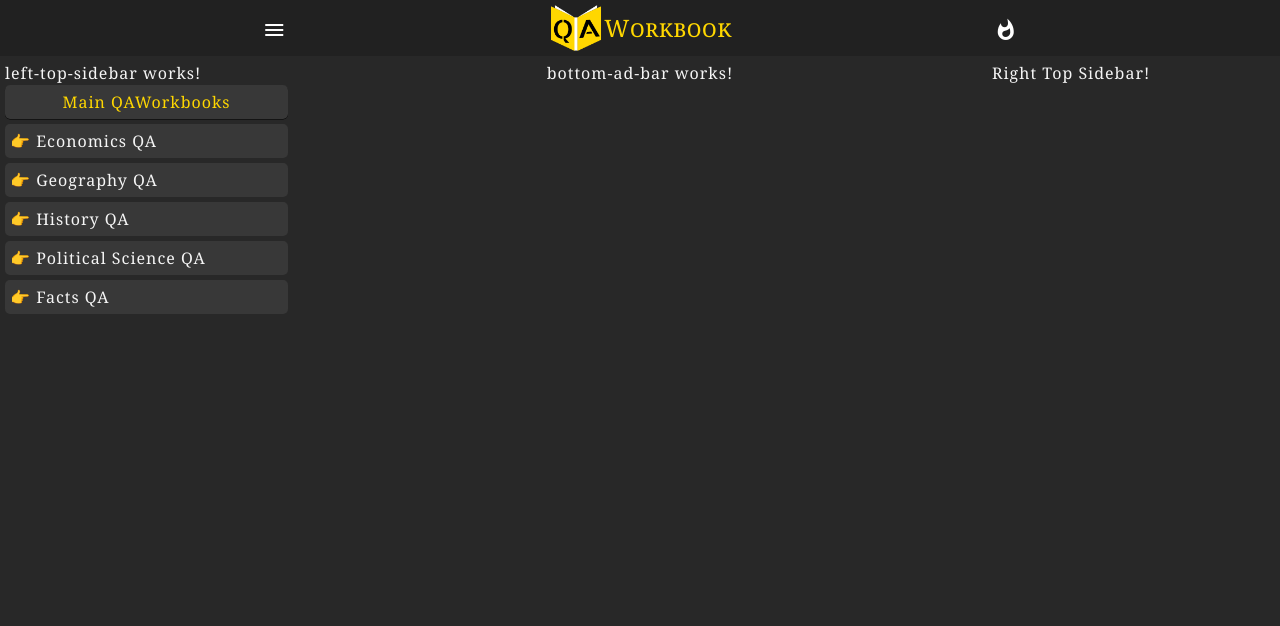
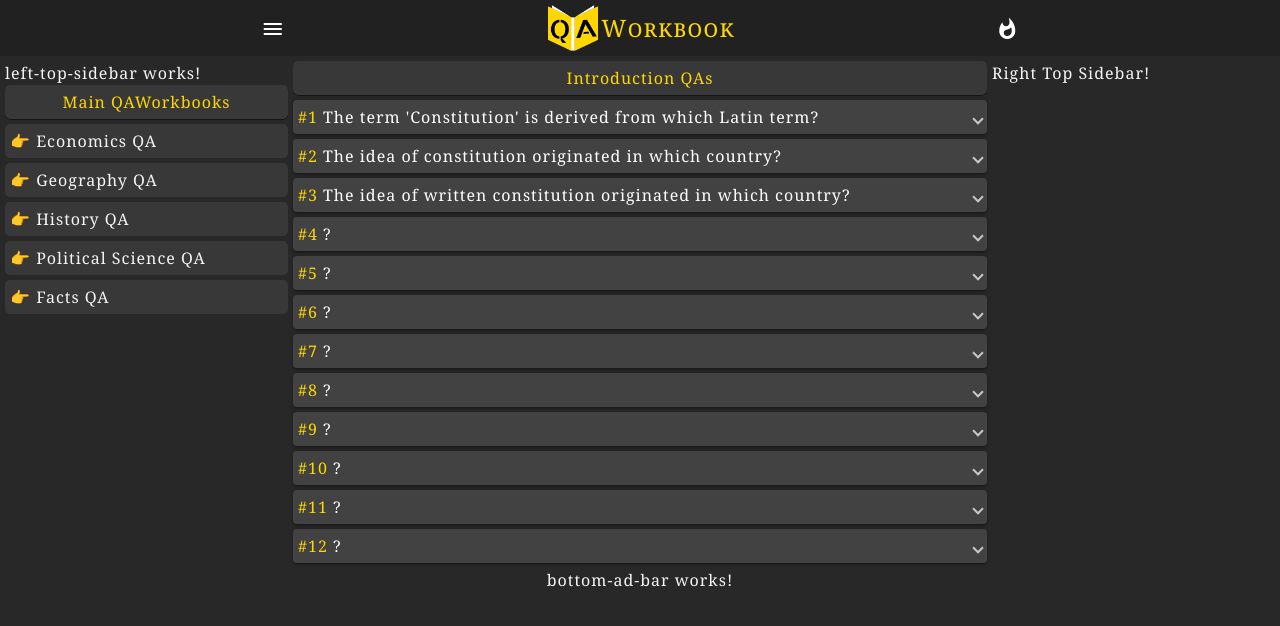
Before and after one commit to JibinJF/QAWorkbook, an Angular app: page /PoliticalScienceQA/IndianPolityQA/IndianConstitutionQA/IntroductionQA in a window 1280 px wide. Before the commit this address led to /. Shown: the top 626 px of the page. Built offline with nearby package versions, Linux system fonts and the light colour scheme.

Commit message:
Adding Constitution IntroductionQA

```diff
--- a/src/app/StructuralComponents/main-nav-menu/main-nav-menu.component.html
+++ b/src/app/StructuralComponents/main-nav-menu/main-nav-menu.component.html
@@ -78,6 +78,7 @@
 </mat-menu>
 
 <mat-menu #indianConstitutionQA="matMenu">
+    <button mat-menu-item routerLink="PoliticalScienceQA/IndianPolityQA/IndianConstitutionQA/IntroductionQA">Introduction QA</button>
     <button mat-menu-item routerLink="PoliticalScienceQA/IndianPolityQA/IndianConstitutionQA/FundamentalRightsQA">Fundamental Rights QA</button>
     <button mat-menu-item routerLink="PoliticalScienceQA/IndianPolityQA/IndianConstitutionQA/DPSPQA">DPSP QA</button>
 </mat-menu>
--- a/src/app/app-routing.module.ts
+++ b/src/app/app-routing.module.ts
@@ -53,6 +53,7 @@ import { SatavahanasQAComponent } from './general-awareness-qa/history-qa/ancien
 import { DawnOfHistoryInSouthIndia } from './general-awareness-qa/history-qa/ancient-indian-history-qa/dawn-of-history-in-south-india-qa/dawn-of-history-in-south-india-qa.component';
 import { PostMauryaCraftsTradeAndTownsQAComponent } from './general-awareness-qa/history-qa/ancient-indian-history-qa/post-maurya-crafts-trade-and-towns-qa/post-maurya-crafts-trade-and-towns-qa.component';
 import { GuptaAgeQAComponent } from './general-awareness-qa/history-qa/ancient-indian-history-qa/gupta-age-qa/gupta-age-qa.component';
+import { IntroductionQAComponent } from './general-awareness-qa/political-science-qa/indian-polity-qa/indian-constitution-qa/introduction-qa/introduction-qa.component';
 
 const routes: Routes = [
   { path: '', component: HomeComponent },
@@ -89,6 +90,7 @@ const routes: Routes = [
   { path: 'PoliticalScienceQA/IndianPolityQA', component: IndianPolityQAComponent },
   { path: 'PoliticalScienceQA/IndianPolityQA/IndianConstitutionQA', component: IndianConstitutionQAComponent },
   { path: 'PoliticalScienceQA/IndianPolityQA/IndianConstitutionQA/FundamentalRightsQA', component: FundamentalRightsQAComponent },
+  { path: 'PoliticalScienceQA/IndianPolityQA/IndianConstitutionQA/IntroductionQA', component: IntroductionQAComponent },
   { path: 'PoliticalScienceQA/IndianPolityQA/IndianConstitutionQA/DPSPQA', component: DPSPQAComponent },
   { path: 'PoliticalScienceQA/IndianPolityQA/RegulatoryAuthoritiesQA', component: RegulatoryAuthoritiesQAComponent },
   { path: 'PoliticalScienceQA/IndianPolityQA/RegulatoryAuthoritiesQA/FSDCQA', component: FSDCQAComponent },
--- a/src/app/app.module.ts
+++ b/src/app/app.module.ts
@@ -78,6 +78,7 @@ import { SatavahanasQAComponent } from './general-awareness-qa/history-qa/ancien
 import { DawnOfHistoryInSouthIndia } from './general-awareness-qa/history-qa/ancient-indian-history-qa/dawn-of-history-in-south-india-qa/dawn-of-history-in-south-india-qa.component';
 import { PostMauryaCraftsTradeAndTownsQAComponent } from './general-awareness-qa/history-qa/ancient-indian-history-qa/post-maurya-crafts-trade-and-towns-qa/post-maurya-crafts-trade-and-towns-qa.component';
 import { GuptaAgeQAComponent } from './general-awareness-qa/history-qa/ancient-indian-history-qa/gupta-age-qa/gupta-age-qa.component';
+import { IntroductionQAComponent } from './general-awareness-qa/political-science-qa/indian-polity-qa/indian-constitution-qa/introduction-qa/introduction-qa.component';
 
 
 @NgModule({
@@ -160,7 +161,8 @@ import { GuptaAgeQAComponent } from './general-awareness-qa/history-qa/ancient-i
     SatavahanasQAComponent,
     DawnOfHistoryInSouthIndia,
     PostMauryaCraftsTradeAndTownsQAComponent,
-    GuptaAgeQAComponent
+    GuptaAgeQAComponent,
+    IntroductionQAComponent
   ],
   bootstrap: [
     AppComponent
--- a/src/app/general-awareness-qa/political-science-qa/indian-polity-qa/indian-constitution-qa/indian-constitution-qa.component.ts
+++ b/src/app/general-awareness-qa/political-science-qa/indian-polity-qa/indian-constitution-qa/indian-constitution-qa.component.ts
@@ -20,6 +20,11 @@ export class IndianConstitutionQAComponent implements OnInit {
   indianConstitutionQAWbList: QAWbListModel[] = [
     {
       wbNumber: this.wbNumber++,
+      wbName: `Introduction QA`,
+      wbRoute: '/PoliticalScienceQA/IndianPolityQA/IndianConstitutionQA/IntroductionQA'
+    },
+    {
+      wbNumber: this.wbNumber++,
       wbName: `Fundamental Rights QA`,
       wbRoute: '/PoliticalScienceQA/IndianPolityQA/IndianConstitutionQA/FundamentalRightsQA'
     },
--- /dev/null
+++ b/src/app/general-awareness-qa/political-science-qa/indian-polity-qa/indian-constitution-qa/introduction-qa/introduction-qa.component.ts
@@ -0,0 +1,109 @@
+import { Component } from '@angular/core';
+import { QAModel } from 'src/app/StructuralComponents/qamodel';
+
+@Component({
+  selector: 'app-introduction-qa',
+  template: `<app-display-qa [qas]="introductionQAs" [workbookName]="workbookName">
+  </app-display-qa>`,
+  styles: [
+  ]
+})
+export class IntroductionQAComponent {
+
+  qaNumber: number = 1;
+  workbookName: string = `Introduction`;
+
+  introductionQAs: QAModel[] = [
+    {
+      qaNumber: this.qaNumber++,
+      question: `The term 'Constitution' is derived from which Latin term?`,
+      answer: `Constituere.`,
+      description: `<ul>
+      <li>Constituere means to establish.</li>
+      </ul>`
+    },
+    {
+      qaNumber: this.qaNumber++,
+      question: `The idea of constitution originated in which country?`,
+      answer: `Britain.`,
+    },
+    {
+      qaNumber: this.qaNumber++,
+      question: `The idea of written constitution originated in which country?`,
+      answer: `USA.`,
+    },
+    {
+      qaNumber: this.qaNumber++,
+      question: `?`,
+      answer: `.`,
+      description: `<ul>
+      <li>.</li>
+      </ul>`
+    },
+    {
+      qaNumber: this.qaNumber++,
+      question: `?`,
+      answer: `.`,
+      description: `<ul>
+      <li>.</li>
+      </ul>`
+    },
+    {
+      qaNumber: this.qaNumber++,
+      question: `?`,
+      answer: `.`,
+      description: `<ul>
+      <li>.</li>
+      </ul>`
+    },
+    {
+      qaNumber: this.qaNumber++,
+      question: `?`,
+      answer: `.`,
+      description: `<ul>
+      <li>.</li>
+      </ul>`
+    },
+    {
+      qaNumber: this.qaNumber++,
+      question: `?`,
+      answer: `.`,
+      description: `<ul>
+      <li>.</li>
+      </ul>`
+    },
+    {
+      qaNumber: this.qaNumber++,
+      question: `?`,
+      answer: `.`,
+      description: `<ul>
+      <li>.</li>
+      </ul>`
+    },
+    {
+      qaNumber: this.qaNumber++,
+      question: `?`,
+      answer: `.`,
+      description: `<ul>
+      <li>.</li>
+      </ul>`
+    },
+    {
+      qaNumber: this.qaNumber++,
+      question: `?`,
+      answer: `.`,
+      description: `<ul>
+      <li>.</li>
+      </ul>`
+    },
+    {
+      qaNumber: this.qaNumber++,
+      question: `?`,
+      answer: `.`,
+      description: `<ul>
+      <li>.</li>
+      </ul>`
+    },
+  ];
+
+}
```
